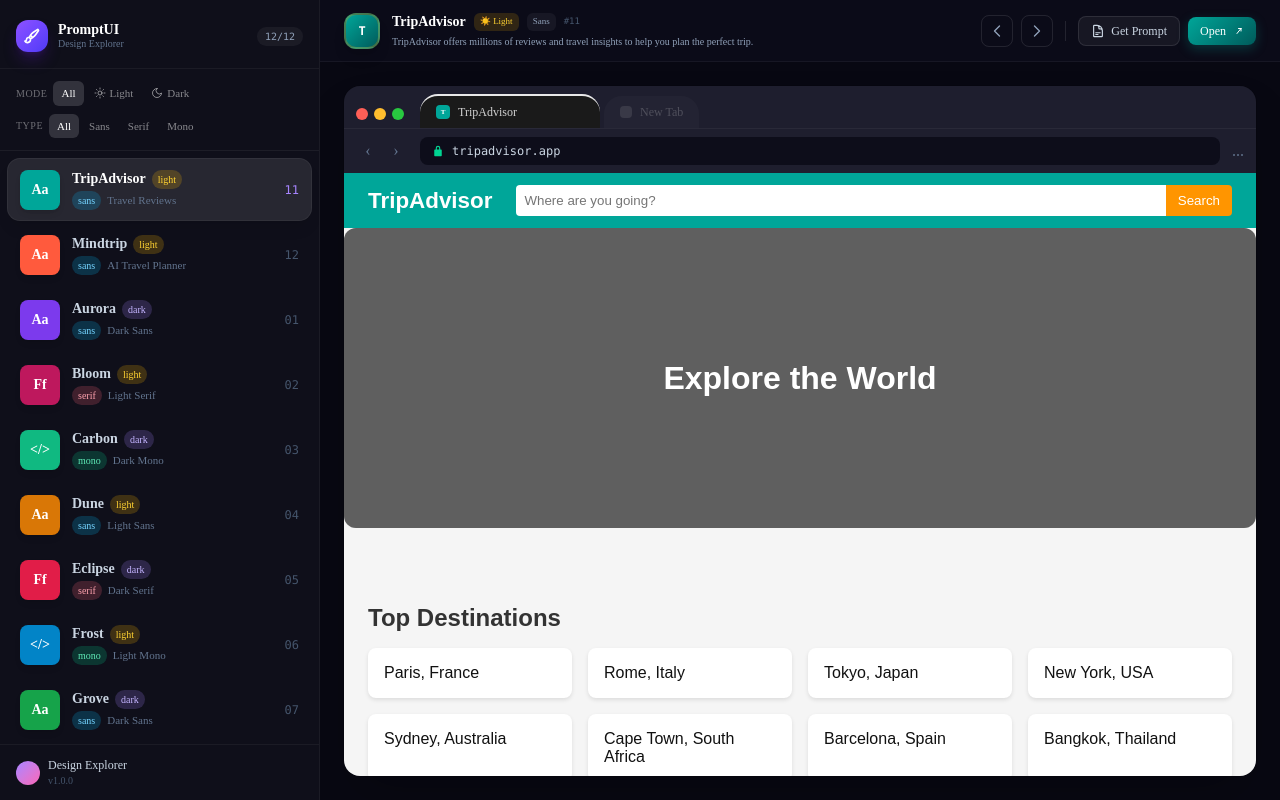
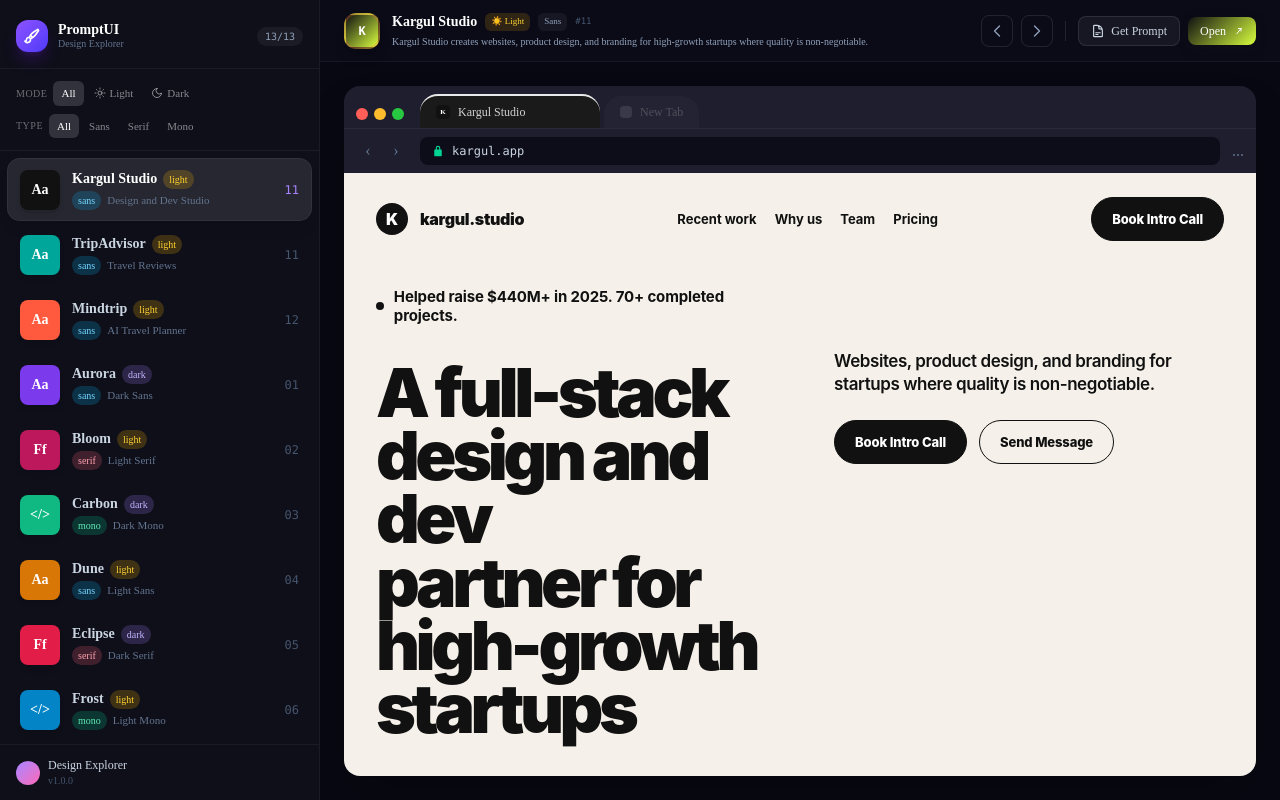
Before and after one commit to amthucdanang2015-pixel/design-prompt, a Next.js app: page / in a window 1280 px wide. Built offline with nearby package versions, Linux system fonts and the light colour scheme.

Commit message:
Add files via upload

```diff
--- a/src/data/prompts.ts
+++ b/src/data/prompts.ts
@@ -1,6 +1,27 @@
 import { PromptItem } from '@/types';
 
 export const prompts: PromptItem[] = [
+  {
+    id: 'kargul',
+    index: 11,
+    title: 'Kargul Studio',
+    subtitle: 'Design and Dev Studio',
+    mode: 'light',
+    type: 'sans',
+    colors: {
+      primary: '#111111',
+      secondary: '#D8FF3F',
+      accent: '#FF6A3D',
+      bg: '#F4EFE6',
+      text: '#111111',
+    },
+    url: '/kargul.html',
+    tagline: 'A full-stack design and dev partner.',
+    description:
+      'Kargul Studio creates websites, product design, and branding for high-growth startups where quality is non-negotiable.',
+    ctaLabel: 'Book Intro Call',
+    features: ['Senior talent only', 'Pixel-perfect builds', 'Brand, product, and web'],
+  },
   {
     id: 'tripadvisor',
     index: 11,
```
